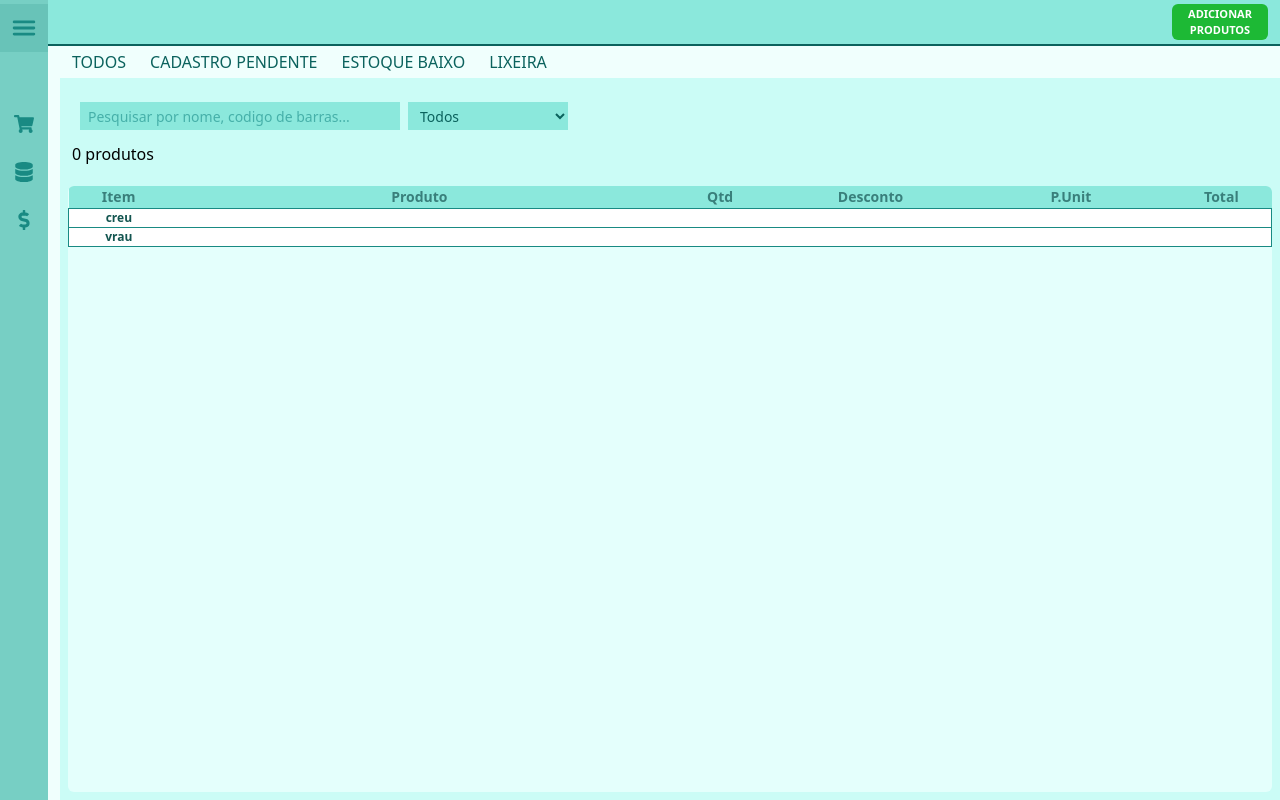
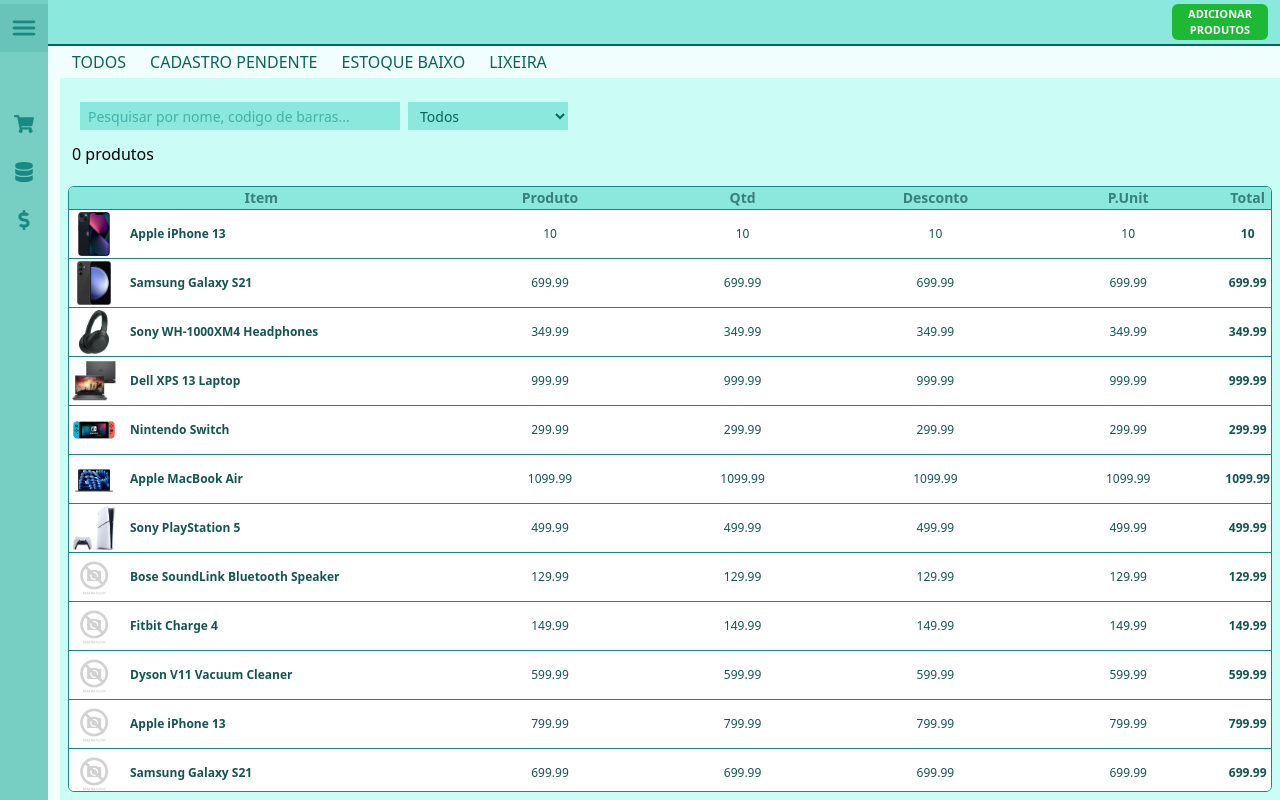
Before and after one commit to zennon-sml/xicas-paper-pdv, a Next.js app: page /pages/stock in a window 1280 px wide. Built offline with nearby package versions, Linux system fonts and the light colour scheme.

Commit message:
updates to the style of the inventory product list

```diff
--- a/app/pages/stock/page.tsx
+++ b/app/pages/stock/page.tsx
@@ -1,6 +1,56 @@
 "use client"
 import SideBar from '@/components/SideBar/page';
 import { useState } from 'react';
+
+
+const products = [
+  { id: 1, name: 'Apple iPhone 13', value: 10.00, image: "/img/iphone13.jpg" },
+  { id: 2, name: 'Samsung Galaxy S21', value: 699.99, image: '/img/galaxys21.webp' },
+  { id: 3, name: 'Sony WH-1000XM4 Headphones', value: 349.99, image: '/img/SonyWH1000XM4Headphones.webp' },
+  { id: 4, name: 'Dell XPS 13 Laptop', value: 999.99, image: '/img/DellXPS13Laptop.webp' },
+  { id: 5, name: 'Nintendo Switch', value: 299.99, image: '/img/NintendoSwitch.jpeg' },
+  { id: 6, name: 'Apple MacBook Air', value: 1099.99, image: '/img/AppleMacBookAir.jpeg' },
+  { id: 7, name: 'Sony PlayStation 5', value: 499.99, image: '/img/SonyPlayStation5.jpeg' },
+  { id: 8, name: 'Bose SoundLink Bluetooth Speaker', value: 129.99, image: '' },
+  { id: 9, name: 'Fitbit Charge 4', value: 149.99, image: '' },
+  { id: 10, name: 'Dyson V11 Vacuum Cleaner', value: 599.99, image: '' },
+  { id: 11, name: 'Apple iPhone 13', value: 799.99, image: '' },
+  { id: 12, name: 'Samsung Galaxy S21', value: 699.99, image: '' },
+  { id: 13, name: 'Sony WH-1000XM4 Headphones', value: 349.99, image: '' },
+  { id: 14, name: 'Dell XPS 13 Laptop', value: 999.99, image: '' },
+  { id: 15, name: 'Nintendo Switch', value: 299.99, image: '' },
+  { id: 16, name: 'Apple MacBook Air', value: 1099.99, image: '' },
+  { id: 17, name: 'Sony PlayStation 5', value: 499.99, image: '' },
+  { id: 18, name: 'Bose SoundLink Bluetooth Speaker', value: 129.99, image: '' },
+  { id: 19, name: 'Fitbit Charge 4', value: 149.99, image: '' },
+  { id: 20, name: 'Dyson V11 Vacuum Cleaner', value: 599.99, image: '' },
+  { id: 1, name: 'Apple iPhone 13', value: 10.00, image: "/img/iphone13.jpg" },
+  { id: 2, name: 'Samsung Galaxy S21', value: 699.99, image: '/img/galaxys21.webp' },
+  { id: 3, name: 'Sony WH-1000XM4 Headphones', value: 349.99, image: '/img/SonyWH1000XM4Headphones.webp' },
+  { id: 4, name: 'Dell XPS 13 Laptop', value: 999.99, image: '/img/DellXPS13Laptop.webp' },
+  { id: 5, name: 'Nintendo Switch', value: 299.99, image: '/img/NintendoSwitch.jpeg' },
+  { id: 6, name: 'Apple MacBook Air', value: 1099.99, image: '/img/AppleMacBookAir.jpeg' },
+  { id: 7, name: 'Sony PlayStation 5', value: 499.99, image: '/img/SonyPlayStation5.jpeg' },
+  { id: 8, name: 'Bose SoundLink Bluetooth Speaker', value: 129.99, image: '' },
+  { id: 9, name: 'Fitbit Charge 4', value: 149.99, image: '' },
+  { id: 10, name: 'Dyson V11 Vacuum Cleaner', value: 599.99, image: '' },
+  { id: 11, name: 'Apple iPhone 13', value: 799.99, image: '' },
+  { id: 12, name: 'Samsung Galaxy S21', value: 699.99, image: '' },
+  { id: 13, name: 'Sony WH-1000XM4 Headphones', value: 349.99, image: '' },
+  { id: 14, name: 'Dell XPS 13 Laptop', value: 999.99, image: '' },
+  { id: 15, name: 'Nintendo Switch', value: 299.99, image: '' },
+  { id: 16, name: 'Apple MacBook Air', value: 1099.99, image: '' },
+  { id: 17, name: 'Sony PlayStation 5', value: 499.99, image: '' },
+  { id: 18, name: 'Bose SoundLink Bluetooth Speaker', value: 129.99, image: '' },
+  { id: 19, name: 'Fitbit Charge 4', value: 149.99, image: '' },
+  { id: 20, name: 'Dyson V11 Vacuum Cleaner', value: 599.99, image: '' },
+  { id: 17, name: 'Sony PlayStation 5', value: 499.99, image: '' },
+  { id: 18, name: 'Bose SoundLink Bluetooth Speaker', value: 129.99, image: '' },
+  { id: 19, name: 'Fitbit Charge 4', value: 149.99, image: '' },
+  { id: 20, name: 'Dyson V11 Vacuum Cleaner', value: 599.99, image: '' },
+  { id: 21, name: 'Dyson V11 Vacuum Cleaner', value: 599.99, image: '' }
+];
+
 
 export default function Stock() {
   return (
@@ -32,35 +82,39 @@
 
         <p className=' m-3'>0 produtos</p>
 
-        <div className='flex flex-col flex-grow rounded-md overflow-hidden bg-[#E4FFFC] m-2'>
+        <div className='flex flex-col flex-grow rounded-md overflow-auto bg-[#E4FFFC] m-2 border border-[#198A83]'>
           <table className='w-full'>
-            <thead className='bg-[#8BE8DC]'>
-                <tr className="text-sm text-[#397F7B]">
-                    <th className=" w-1/12">Item</th>
-                    <th className=" w-5/12">Produto</th>
-                    <th className=" w-1/12">Qtd</th>
-                    <th className=" w-2/12">Desconto</th>
-                    <th className=" w-2/12">P.Unit</th>
-                    <th className=" w-3/12">Total</th>
+            <thead className='bg-[#8BE8DC] sticky top-0'>
+              <tr className="text-sm text-[#397F7B]">
+                <th className="w-2/6">Item</th>
+                <th className="w-1/6">Produto</th>
+                <th className="w-1/6">Qtd</th>
+                <th className="w-1/6">Desconto</th>
+                <th className="w-1/6">P.Unit</th>
+                <th className="w-1/6">Total</th>
+              </tr>
+            </thead>
+            <tbody className="bg-[#B8FFF7] text-xs h-full">
+              {products.map((product, index) => (
+                <tr className="border-y border-[#198A83] bg-white">
+
+                  <td className="flex text-[#135550] font-bold text-center items-center h-12 w-full gap-3">
+                    <img
+                    src={product.image || "/img/sem-foto.jpg"}
+                    alt=""
+                    className="className='mx-1 h-12 w-12 p-0.5 bg-[#ffffff] rounded-md object-contain object-center"
+                    />
+                    <p>{product.name}</p>
+                  </td>
+
+                  <td className="text-[#135550] text-center w-1/6">{product.value}</td>
+                  <td className="text-[#135550] text-center w-1/6">{product.value}</td>
+                  <td className="text-[#135550] text-center w-1/6">{product.value}</td>
+                  <td className="text-[#135550] text-center w-1/6">{product.value}</td>
+                  <td className="text-[#135550] text-center font-bold w-1/6">{product.value}</td>
                 </tr>
-            </thead>
-            <tbody className="bg-[#B8FFF7] text-xs overflow-y-auto h-full">
-              <tr className="border border-[#198A83] bg-white">
-                <td className="pl-1 pr-1 text-[#135550] font-bold text-center">creu</td>
-                <td className="pl-1 pr-1 text-[#135550]"></td>
-                <td className="pl-1 pr-1 text-[#135550] text-center"></td>
-                <td className="pl-1 pr-1 text-[#135550] text-center"></td>
-                <td className="pl-1 pr-1 text-[#135550]"></td>
-                <td className="pl-1 pr-1 text-[#135550] font-bold"></td>
-              </tr>
-              <tr className="border border-[#198A83] bg-white">
-                <td className="pl-1 pr-1 text-[#135550] font-bold text-center">vrau</td>
-                <td className="pl-1 pr-1 text-[#135550]"></td>
-                <td className="pl-1 pr-1 text-[#135550] text-center"></td>
-                <td className="pl-1 pr-1 text-[#135550] text-center"></td>
-                <td className="pl-1 pr-1 text-[#135550]"></td>
-                <td className="pl-1 pr-1 text-[#135550] font-bold"></td>
-              </tr>
+              ))}
+
             </tbody>
           </table>
         </div>
```
